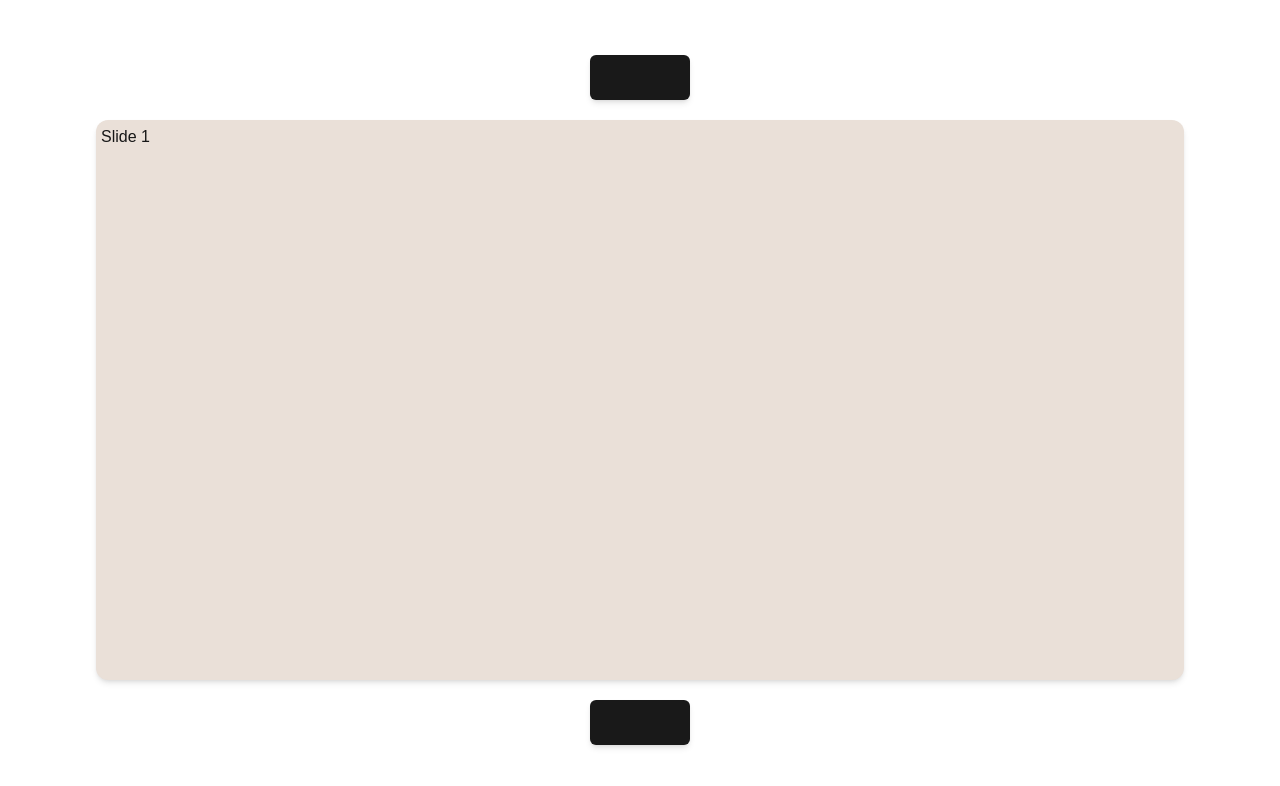
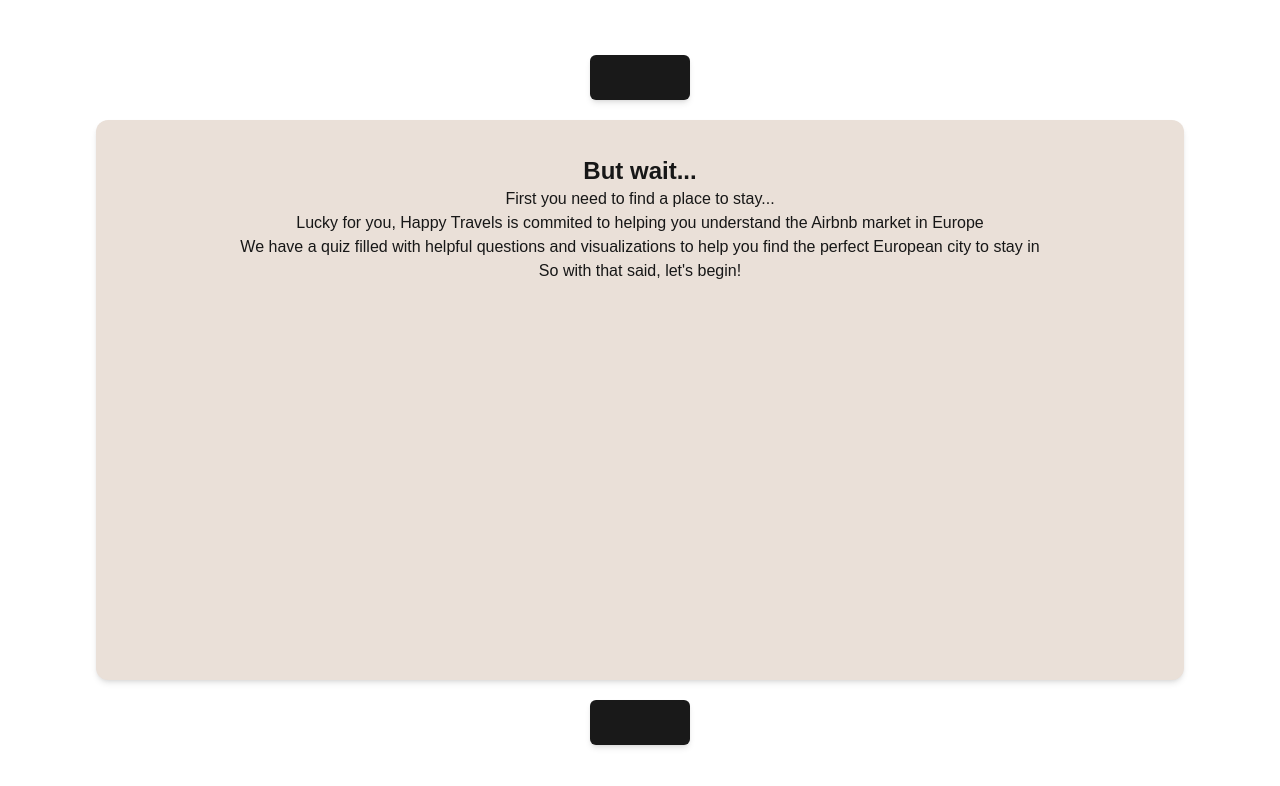
Before and after one commit to avwarrier/Happy-Travels, a Next.js app: page /slides in a window 1280 px wide. Both pictures are taken after a click on the button 640 px from the left and 722 px from the top of the page. Shown: the top 786 px of the page. Built offline with nearby package versions, Linux system fonts and the light colour scheme; some icons are missing.

Commit message:
added some good stuff

```diff
--- a/src/components/Slides/SlideDeck.js
+++ b/src/components/Slides/SlideDeck.js
@@ -1,5 +1,6 @@
 import React, { useState } from 'react'
 import Slide from './Slide';
+import Slider from '@mui/material/Slider';
 
 const SlideDeck = () => {
 
@@ -12,23 +13,63 @@ const SlideDeck = () => {
         setCurrentSlide(currentSlide - 1);
     }
 
+    const [priceRange, setPriceRange] = useState([5000, 15000]);
+    const handleChange = (event, newValue) => {
+        setPriceRange(newValue);
+    };
+
     switch (currentSlide) {
         case 0:
             return (
                 <Slide welcome prev={prevSlide} next={nextSlide}>
-                    Welcome Slide
+                    <div className='flex flex-col items-center h-full w-full p-[30px]'>
+                        <p className='text-2xl font-bold'>Welcome to Happy Travels!</p>
+                        <p>Excited to explore the many cities of Europe?</p>
+                        <p>Click below to get started!</p>
+                    </div>
                 </Slide>
             );
         case 1:
             return (
                 <Slide prev={prevSlide} next={nextSlide}>
-                    Slide 1
+                    <div className='flex flex-col items-center h-full w-full p-[30px]'>
+                        <p className='text-2xl font-bold'>But wait...</p>
+                        <p>First you need to find a place to stay...</p>
+                        <p>Lucky for you, Happy Travels is commited to helping you understand the Airbnb market in Europe</p>
+                        <p>We have a quiz filled with helpful questions and visualizations to help you find the perfect European city to stay in</p>
+                        <p>So with that said, let's begin!</p>
+                    </div>
+                </Slide>
+            )
+        case 2: // Price Range: 39.54 - 21083.39 avg 318.18
+            return (
+                <Slide prev={prevSlide} next={nextSlide}>
+                    <div className='flex flex-col items-center h-full w-full p-[30px]'>
+                        <p className='text-2xl font-bold'>Airbnb Pricing</p>
+                        <p>Airbnb prices in Europe can vary greatly from city to city</p>
+                        <p>When travelling, what are the lowest and highest prices you're willing to pay?</p>
+                        <p>Select the price range that best suits your budget below</p>
+                        <Slider
+                            sx={{ color: 'black' }}
+                            getAriaLabel={() => 'Price range'}
+                            value={priceRange}
+                            onChange={handleChange}
+                            valueLabelDisplay="auto"
+                            min={39.54}
+                            max={21083.39}
+                            valueLabelFormat={value => `$${value}`}
+                        />
+                        <p>Lowest Price: ${priceRange[0]}</p>
+                        <p>Highest Price: ${priceRange[1]}</p>
+                    </div>
                 </Slide>
             );
-        case 2:
+        case 3:
             return (
                 <Slide end prev={prevSlide} next={nextSlide}>
-                    Slide 2
+                    <div className='flex flex-col items-center h-full w-full p-[30px]'>
+                        <p className='text-2xl font-bold'>Visualization for Price</p>
+                    </div>
                 </Slide>
             )
     }
```
